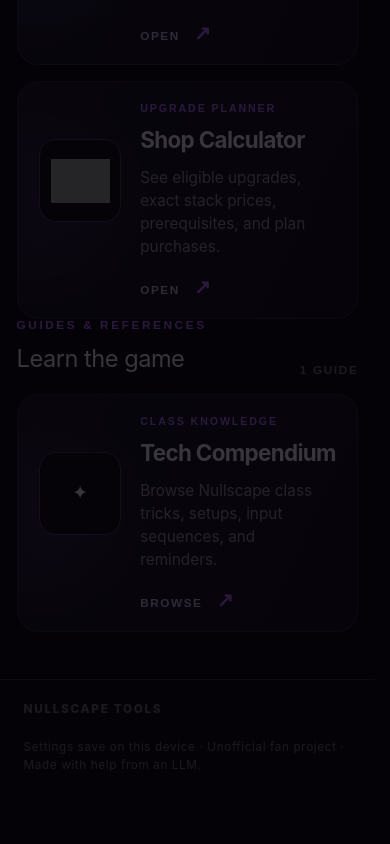
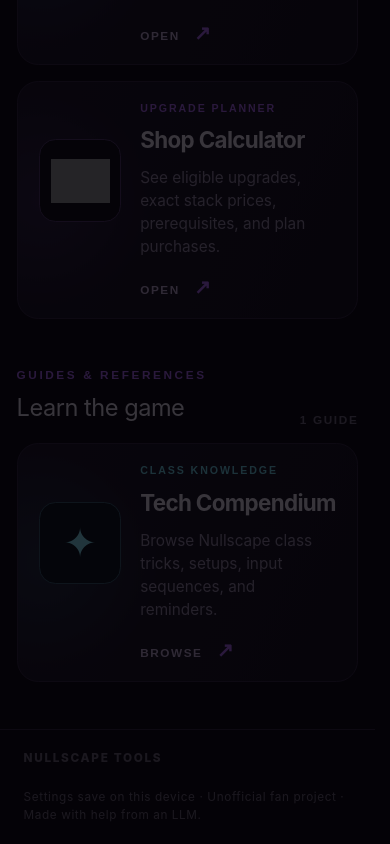
Before and after one commit to poggieboii78-arch/nullscape-tools, a Next.js app in the folder apps/tools-home/: page /nullscape-tools/ in a window 390 px wide. Shown: the part 949-1793 px from the top of the page. Before the commit the page ends 1744 px from the top, so only its background shows below. Built offline with nearby package versions, Linux system fonts and the light colour scheme; grey boxes are pictures that could not be loaded.

Commit message:
Style the homepage guide section

```diff
--- a/apps/tools-home/app/globals.css
+++ b/apps/tools-home/app/globals.css
@@ -70,11 +70,13 @@ h1 span { color: var(--muted); }
 .lede { max-width: 570px; margin: 22px 0 0; color: var(--muted); font-size: 16px; line-height: 1.65; }
 
 .tools { margin-top: 58px; }
+.resources { margin-top: 42px; }
 .section-heading { display: flex; align-items: end; justify-content: space-between; margin-bottom: 15px; }
 .section-heading .eyebrow { margin-bottom: 8px; }
 h2 { margin: 0; font-size: 20px; letter-spacing: -.02em; }
 .section-heading > span { color: #796d84; font: 700 10px/1 Arial, sans-serif; letter-spacing: .14em; }
 .tool-list { display: grid; grid-template-columns: 1fr 1fr; gap: 13px; }
+.resource-list { display: grid; }
 .tool-card {
   min-height: 145px;
   padding: 20px;
@@ -103,6 +105,11 @@ h2 { margin: 0; font-size: 20px; letter-spacing: -.02em; }
 .launch { grid-column: 2; position: relative; z-index: 1; color: #cbb8dd; font: 800 10px/1 Arial, sans-serif; letter-spacing: .13em; white-space: nowrap; }
 .launch b { margin-left: 8px; color: var(--purple); font-size: 17px; }
 .altar-card::after { background: radial-gradient(circle at 8% 50%, rgba(80,138,255,.14), transparent 32%); }
+.resource-card { grid-template-columns: 80px minmax(0,1fr) auto; min-height: 132px; }
+.resource-card::after { background: radial-gradient(circle at 8% 50%, rgba(95,220,255,.12), transparent 34%); }
+.resource-card .tool-icon { color: #8eeeff; font-size: 34px; border-color: #365d70; background: #0b141b; }
+.resource-card .tool-kicker { color: #76dff2; }
+.resource-card .launch { grid-column: 3; grid-row: 1; align-self: center; }
 
 footer {
   min-height: 54px;
@@ -141,10 +148,12 @@ footer span:first-child { font-weight: 800; letter-spacing: .14em; }
   .shell { width: min(100% - 28px, 1050px); padding: 46px 0 40px; }
   .tools { margin-top: 44px; }
   .tool-list { grid-template-columns: 1fr; }
+  .resource-card { grid-template-columns: 70px 1fr; }
   .tool-card { grid-template-columns: 70px 1fr; gap: 16px; padding: 18px; }
   .tool-icon { width: 70px; height: 70px; }
   .tool-icon img { width: 50px; height: 50px; }
   .launch { grid-column: 2; }
+  .resource-card .launch { grid-column: 2; grid-row: auto; justify-self: start; }
   footer { flex-direction: column; }
   .dock-run-grid{grid-template-columns:repeat(2,minmax(0,1fr))}.dock-chip-grid{grid-template-columns:repeat(2,minmax(0,1fr))}.run-dock.open{height:min(72vh,560px)}.dock-top>div:first-child span{display:none}.dock-actions button{padding:6px 8px}
 }
```
